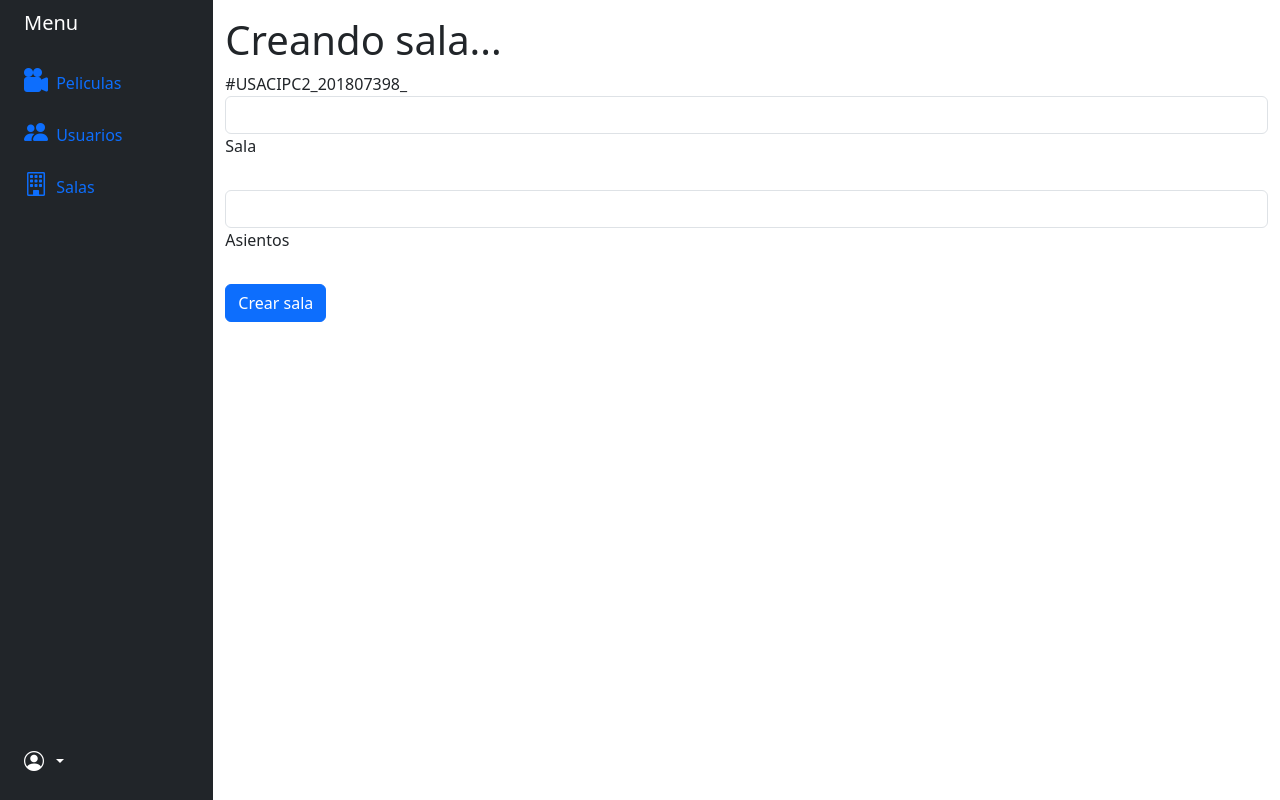
After one commit to AnyeloHernandez/IPC2_V1S12023_ProyectoF2_3_201807398, a Django app: page /salas/crear/ in a window 1280 px wide. The commit adds this page. Run offline with Django 4.2, Linux system fonts and the light colour scheme; some libraries are stand-ins or nearby versions.

Commit message:
Feat: Gestionar Salas Administrador

```diff
--- a/db/salas.xml
+++ b/db/salas.xml
@@ -16,6 +16,12 @@
     </sala><sala>
     <numero>#USACIPC2_201807398_32</numero>
     <asientos>32</asientos>
+    </sala><sala>
+    <numero>#USACIPC2_201807398_23</numero>
+    <asientos>344</asientos>
+    </sala><sala>
+    <numero>#USACIPC2_201807398_22</numero>
+    <asientos>33</asientos>
     </sala></salas>
 </cine>
 </cines>
--- a/db/usuarios.xml
+++ b/db/usuarios.xml
@@ -58,4 +58,11 @@
     <telefono>321</telefono>
     <correo>321@321</correo>
     <contrasena>321</contrasena>
+    </usuario><usuario>
+    <rol>cliente</rol>
+    <nombre>321</nombre>
+    <apellido>321</apellido>
+    <telefono>123</telefono>
+    <correo>1@32111</correo>
+    <contrasena>123</contrasena>
     </usuario></usuarios>
--- a/models/carga_xml.py
+++ b/models/carga_xml.py
@@ -236,7 +236,6 @@ def nueva_sala_xml(sala):
     print("Se ha habilitado la sala correctamente.")
 
 def eliminar_sala_xml(numero_sala):
-    sala_eliminada = "#USACIPC2_201807398_" + str(numero_sala)
     tree = ET.parse('db/salas.xml')
     root = tree.getroot()
 
@@ -245,7 +244,7 @@ def eliminar_sala_xml(numero_sala):
 
     # Busca la sala y si la encuentra la elimina
     for sala in salas.findall('sala'):
-        if sala.find('numero').text == sala_eliminada:
+        if sala.find('numero').text == numero_sala:
             salas.remove(sala)
             tree.write('db/salas.xml')
             break
--- a/mysite/urls.py
+++ b/mysite/urls.py
@@ -32,5 +32,9 @@ urlpatterns = [
     path('usuarios/eliminar/<str:correo>', views.eliminar_usuarios, name='eliminar_usuario'),
     path('usuarios/crear/', views.crear_usuarios, name='crear_usuario'),
     path('usuarios/editar/<str:correo>', views.editar_usuarios, name='editar_usuario'),
-    path('cartelera/', views.ver_cartelera, name='cartelera')
+    path('cartelera/', views.ver_cartelera, name='cartelera'),
+    path('salas/', views.administrar_salas, name='administrar_salas'),
+    path('salas/crear/', views.crear_sala, name='crear_sala'),
+    path('salas/eliminar/<sala>', views.eliminar_sala, name='eliminar_sala'),
+    path('salas/editar/<sala>', views.modificar_sala, name='modificar_sala')
 ]
--- a/tasks/templates/admin.html
+++ b/tasks/templates/admin.html
@@ -27,7 +27,7 @@
                                     <i class="fs-4 bi bi-people-fill"></i> <span class="ms-1 d-none d-sm-inline">Usuarios</span></a>
                             </li>
                             <li>
-                                <a href="#" class="nav-link px-0 align-middle">
+                                <a href="{% url 'administrar_salas' %}" class="nav-link px-0 align-middle">
                                     <i class="fs-4 bi bi-building"></i> <span class="ms-1 d-none d-sm-inline">Salas</span></a>
                             </li>
                         </ul>
--- /dev/null
+++ b/tasks/templates/crear_sala.html
@@ -0,0 +1,29 @@
+{% extends 'admin.html' %}
+{% block content %}
+<div class="tab-pane w-100 m-auto">
+<h1>Creando sala...</h1>
+    <div class="tab-pane" id="crear" role="tabpanel" aria-labelledby="tab-crear">
+      <form method="POST">
+        {% csrf_token %}
+        <div class="form-outline mb-4">
+          <div class="grid-container">
+            <div class="elemento">#USACIPC2_201807398_</div>
+            <div class="elemento"><input type="number" name="sala" id="sala" class="form-control" min="1" max="100"></div>
+            <div class="elemento"><label class="form-label" for="sala">Sala</label></div>
+          </div>
+
+
+          </div>
+
+        <div class="form-outline mb-4">
+          <input type="text" name="asientos" id="asientos" class="form-control">
+          <label class="form-label" for="asientos">Asientos</label>
+        </div>
+
+        <p style="color: red;">{{error}}</p>
+        <button type="primary" class="btn btn-primary btn-block mb-3">Crear sala</button>
+      </form>
+    </div>
+  </div>
+
+{% endblock %}
--- a/tasks/views.py
+++ b/tasks/views.py
@@ -3,8 +3,9 @@ from django.contrib.auth.forms import UserCreationForm
 from models.carga_xml import *
 from django.views.defaults import permission_denied
 
-global lista_doble_ciruclar, lista_enlazada_usuarios
+global lista_doble_ciruclar, lista_enlazada_usuarios, lista_doble_enlazada_salas
 
+lista_doble_enlazada_salas = cargar_salas_xml()
 lista_enlazada_usuarios = cargar_usuarios_xml()
 lista_doble_ciruclar_peliculas = cargar_peliculas_xml()
 
@@ -109,8 +110,6 @@ def ver_cartelera(request):
         })
 
 def administrar_peliculas(request):
-    print(lista_enlazada_usuarios.usuario_logeado)
-    print(lista_enlazada_usuarios.rol_logeado)
     lista_doble_ciruclar_peliculas = cargar_peliculas_xml()
     if request.method == 'GET':
         return render(request, 'movies_administration.html', {
@@ -141,33 +140,27 @@ def editar_peliculas(request, titulo):
                 "peliculas": lista_doble_ciruclar_peliculas
             })
     else:
-        #try:
-        categoria = request.POST['categoria']
-        titulo_editado = request.POST['titulo']
-        director = request.POST['director']
-        imagen = request.POST['imagen']
-        anno = request.POST['anno']
-        fecha = request.POST['fecha']
-        hora = request.POST['hora']
-        print(categoria)
-        print(titulo)
-        print(director)
-        print(imagen)
-        print(anno)
-        print(fecha)
-        print(hora)
-        cate, index = lista_doble_ciruclar_peliculas.editar_peliculas(
-            categoria, titulo, titulo_editado, director, imagen, anno, fecha, hora)
-        lista_doble_ciruclar_peliculas.imprimir_lista(2, None)
-        modificar_pelicula_xml(cate, index)
+        try:
+            categoria = request.POST['categoria']
+            titulo_editado = request.POST['titulo']
+            director = request.POST['director']
+            imagen = request.POST['imagen']
+            anno = request.POST['anno']
+            fecha = request.POST['fecha']
+            hora = request.POST['hora']
 
-        return redirect('administrar_peliculas')
-        # except:
-        #     return render(request, 'crear_pelicula.html', {
-        #         "usuario_logeado": lista_enlazada_usuarios.usuario_logeado,
-        #         "peliculas": lista_doble_ciruclar_peliculas,
-        #         "error": 'Ocurrio un error'
-        #     })
+            cate, index = lista_doble_ciruclar_peliculas.editar_peliculas(
+                categoria, titulo, titulo_editado, director, imagen, anno, fecha, hora)
+            lista_doble_ciruclar_peliculas.imprimir_lista(2, None)
+            modificar_pelicula_xml(cate, index)
+
+            return redirect('administrar_peliculas')
+        except:
+            return render(request, 'crear_pelicula.html', {
+                "usuario_logeado": lista_enlazada_usuarios.usuario_logeado,
+                "peliculas": lista_doble_ciruclar_peliculas,
+                "error": 'Ocurrio un error'
+            })
 
 def eliminar_usuarios(request, correo):
     print(correo)
@@ -259,9 +252,7 @@ def crear_peliculas(request):
                     anno = request.POST['anno']
                     fecha = request.POST['fecha']
                     hora = request.POST['hora']
-                    print(fecha)
-                    print(hora)
-                    print(imagen)
+
                     registro = nueva_pelicula_xml(categoria, titulo, director, imagen, anno, fecha, hora)
                     if registro == 1:
                         pelicula = Pelicula(titulo, director, imagen, anno, fecha, hora)
@@ -278,3 +269,54 @@ def crear_peliculas(request):
                         "peliculas": lista_doble_ciruclar_peliculas,
                         "error": 'Ocurrio un error'
                     })
+
+def administrar_salas(request):
+    lista_doble_enlazada_salas = cargar_salas_xml()
+    if request.method == 'GET':
+        return render(request, 'salas_administration.html', {
+            "usuario_logeado": lista_enlazada_usuarios.usuario_logeado,
+            "salas": lista_doble_enlazada_salas
+        })
+
+def crear_sala(request):
+    if request.method == 'GET':
+        return render(request, 'crear_sala.html', {
+            "usuario_logeado": lista_enlazada_usuarios.usuario_logeado,
+            "salas": lista_doble_enlazada_salas
+        })
+    else:
+        numero_sala = request.POST['sala']
+        asientos = request.POST['asientos']
+
+        nueva_sala = Sala(numero_sala, asientos)
+
+        lista_doble_enlazada_salas.add(nueva_sala)
+        nueva_sala_xml(nueva_sala)
+        return redirect('administrar_salas')
+
+def eliminar_sala(request, sala):
+    try:
+        sala_eliminada = lista_doble_enlazada_salas.delete(sala)
+        if sala_eliminada == 1:
+            eliminar_sala_xml(sala)
+            print(f"Sala #USACIPC2_201807398_{sala} eliminada.")
+            return redirect('administrar_salas')
+    except ValueError:
+        print("Ocurrio un error desconocido")
+
+def modificar_sala(request, sala):
+    if request.method == 'GET':
+        return render(request, 'modificar_salas.html', {
+            "usuario_logeado": lista_enlazada_usuarios.usuario_logeado,
+            "salas": lista_doble_enlazada_salas
+        })
+    else:
+        print(sala)
+        numero_sala_editada = request.POST['sala']
+        asientos = request.POST['asientos']
+        print(numero_sala_editada)
+
+        sala_editada, index = lista_doble_enlazada_salas.editar_sala(sala, numero_sala_editada, asientos)
+        modificar_sala_xml(sala_editada, index)
+        print(f"Se modifico la sala #USACIPC2_201807398_{sala}")
+        return redirect('administrar_salas')
```
Also changed, not shown: models/lista_doble_enlazada.py (+12 -8 lines), tasks/templates/modificar_salas.html (added, +27 -0 lines), tasks/templates/salas_administration.html (added, +33 -0 lines).
